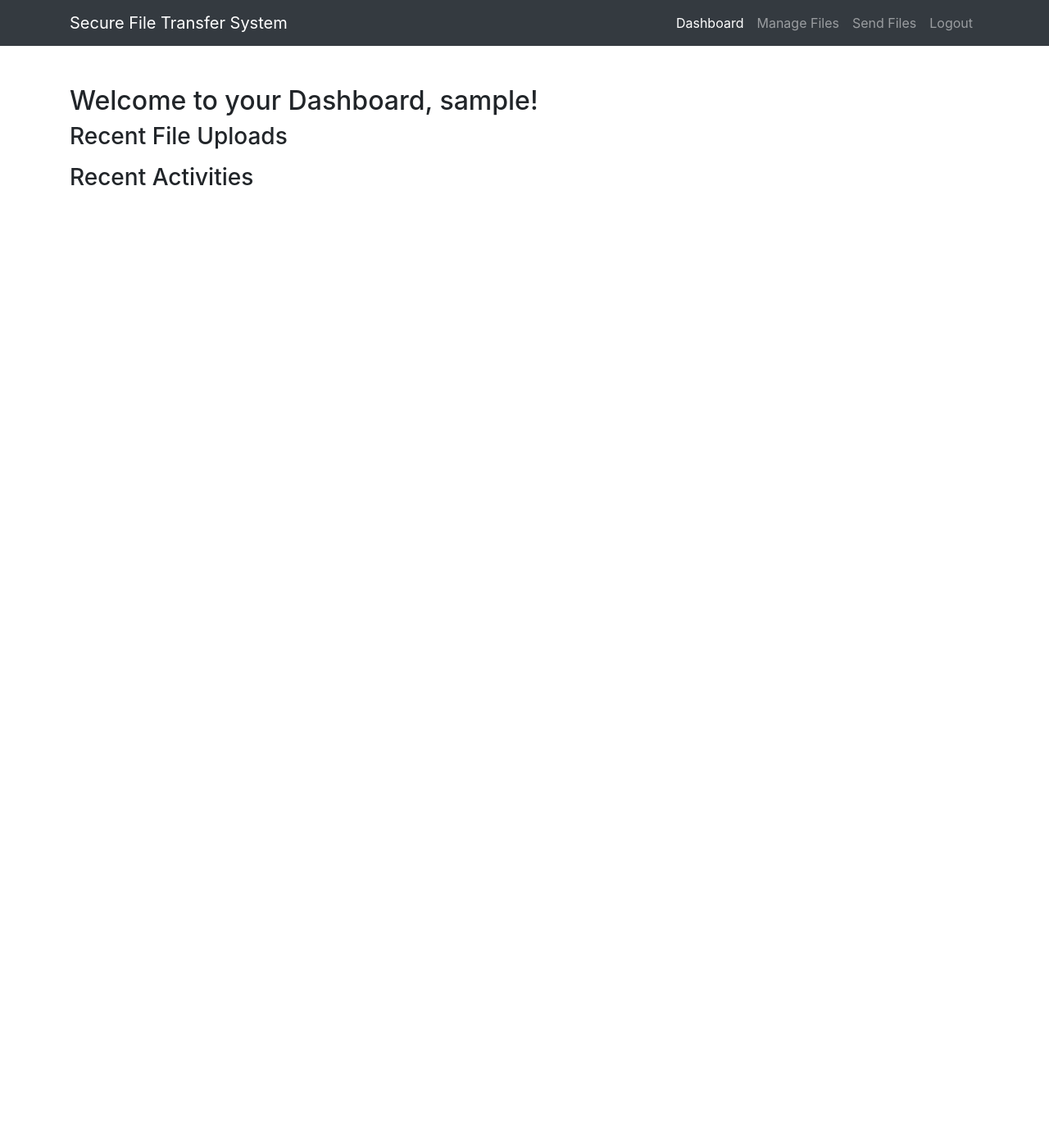
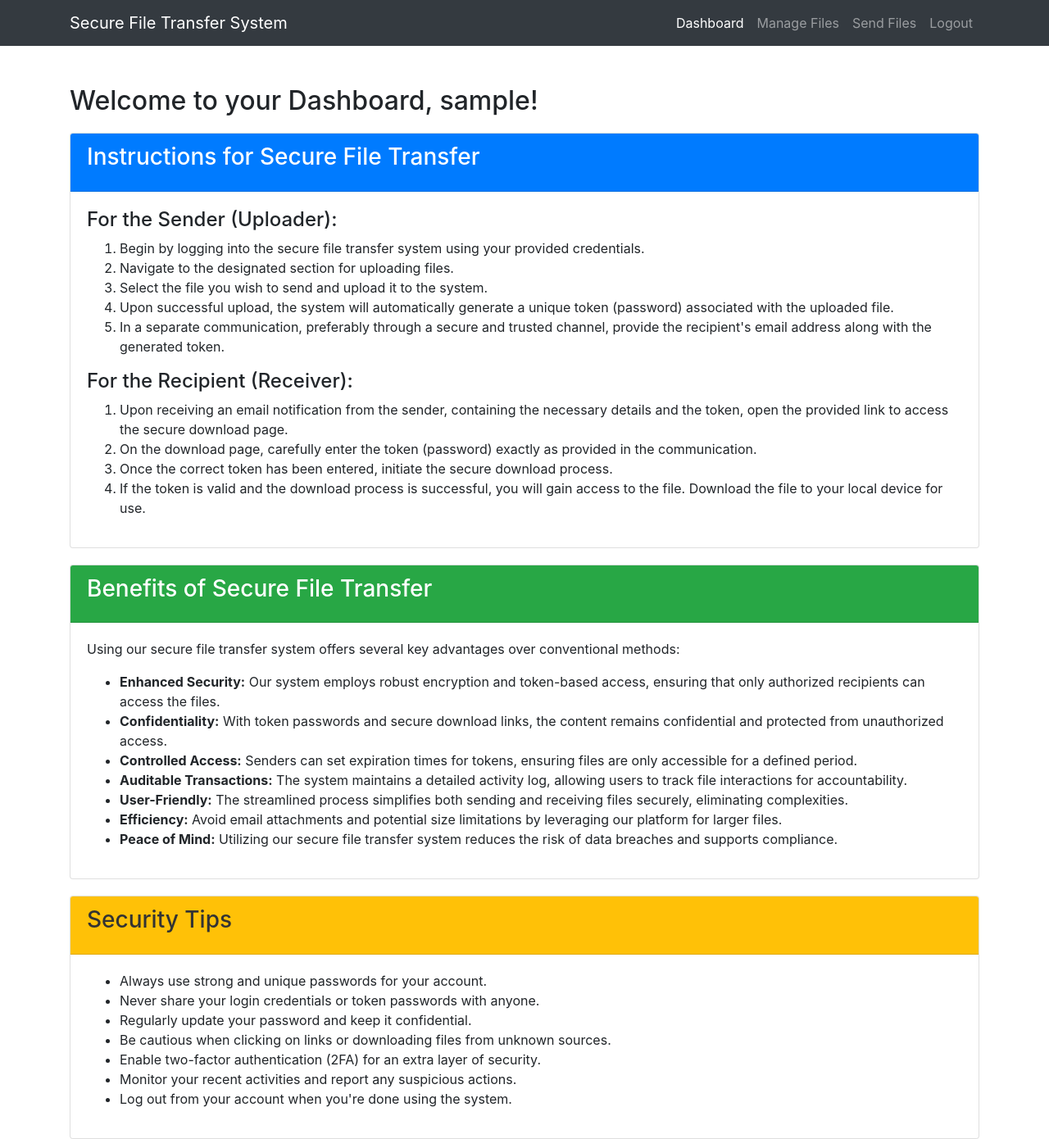
Before and after one commit to ghorpadesaloni/securefiletransfersystem1, a Flask app: page /dashboard in a window 1280 px wide. Shown: the whole page at 82% size. Before the commit the page ends 226 px from the top, so only its background shows below. Run offline with Flask 2, Linux system fonts and the light colour scheme; the visitor is signed in with stand-in values (Sample User, id 1); some libraries are stand-ins or nearby versions.

Commit message:
second process

```diff
--- a/app/app.py
+++ b/app/app.py
@@ -2,13 +2,90 @@ from flask import Flask, render_template, session, redirect, url_for, request
 from flask_session import Session
 from user import register, login, logout
 from werkzeug.utils import secure_filename
+from flask_mail import Mail, Message  # Import the Mail and Message classes
 import os
+import boto3
+from botocore.exceptions import NoCredentialsError
+import datetime
+import psycopg2
+from database import get_db_connection
+import random
+import string
+import datetime
+import hashlib
+from database import get_db_connection
+import uuid
+import secrets
 
+# Function to generate a random token (password)
+def generate_token():
+    token_length = 12
+    characters = string.ascii_letters + string.digits
+    return ''.join(random.choice(characters) for _ in range(token_length))
+
+# Function to store a token associated with a file in the file_tokens table
+def store_token(file_id, token, password):
+    expiration_date = datetime.datetime.now() + datetime.timedelta(days=1)  # Set the expiration time
+#    password_hash = hashlib.sha256(password.encode()).hexdigest()
+
+    with get_db_connection() as conn:
+        cursor = conn.cursor()
+        cursor.execute('''
+            INSERT INTO file_tokens (token, file_id, expiration_date, password_hash)
+            VALUES (%s, %s, %s, %s)
+        ''', (token, file_id, expiration_date, password))
+        conn.commit()
+
+
+# Insert file information into the files table
+def insert_file_info(filename, file_url):
+    file_id = uuid.uuid4()  # Generate a new UUID for the file
+    upload_date = datetime.datetime.now()
+
+    with get_db_connection() as conn:
+        cursor = conn.cursor()
+        cursor.execute('''
+            INSERT INTO files (id, filename, file_url, upload_date)
+            VALUES (%s, %s, %s, %s)
+        ''', (str(file_id), filename, file_url, upload_date))
+        conn.commit()
+
+
+def delete_file_record(filename):
+    with get_db_connection() as conn:
+        cursor = conn.cursor()
+        cursor.execute('DELETE FROM files WHERE filename = %s', (filename,))
+        conn.commit()
+def get_file_id_by_file_url(file_url):
+    with get_db_connection() as conn:
+        cursor = conn.cursor()
+        cursor.execute('SELECT id FROM files WHERE file_url = %s', (file_url,))
+        result = cursor.fetchone()
+        if result:
+            return result[0]  # Return the first column value (file_id)
+        return None  # File not found
 # Create a Flask app instance
 app = Flask(__name__)
 
 # Set a secret key to secure the session
 app.secret_key = 'my_super_secret_key'  # Replace with your actual secret key
+
+# AWS S3 Configuration
+AWS_ACCESS_KEY = 'AKIAQJYJZSKSVMCJ4ZNL'
+AWS_SECRET_KEY = 'ju2fWPMVk/637CJga7VKqYDtg23w1MKvKAsSdbTh'
+AWS_REGION = 'us-east-1'
+BUCKET_NAME = 'secure-file-storage-bucket1'
+
+
+# Configure Flask-Mail
+app.config['MAIL_SERVER'] = 'smtp.gmail.com'  # Replace with your SMTP server
+app.config['MAIL_PORT'] = 587  # Replace with the appropriate port
+app.config['MAIL_USE_TLS'] = True
+app.config['MAIL_USE_SSL'] = False
+app.config['MAIL_USERNAME'] = 'saloni02ghorpade@gmail.com'  # Replace with your email address
+app.config['MAIL_PASSWORD'] = 'zjodmudsfnwrwtmw'  # Replace with your email password or app-specific password
+
+mail = Mail(app)  # Initialize the Flask-Mail extension
 
 # Use Flask-Session to handle the session (note: this is a client-side session, not recommended for production)
 app.config['SESSION_TYPE'] = 'filesystem'
@@ -40,47 +117,214 @@ def dashboard():
     # Render the dashboard template
     return render_template('dashboard.html', username=session['username'])
 
-# Define a route for the combined upload/file-upload page
 @app.route('/manage-files', methods=['GET', 'POST'])
-def upload_file():
+def manage_files():
     # Check if the user is logged in
     if 'username' not in session:
         return redirect(url_for('login'))
 
     if request.method == 'POST':
-        uploaded_file = request.files['file']
-        if uploaded_file.filename != '':
-            # Secure the filename and save the file
-            filename = secure_filename(uploaded_file.filename)
-            file_path = os.path.join('uploads', filename)
-            uploaded_file.save(file_path)
+        # Check if the request is for deleting a file
+        delete_filename = request.form.get('delete_filename')
+        if delete_filename:
+            try:
+                # Delete the file from S3
+                s3 = boto3.client(
+                    's3',
+                    aws_access_key_id=AWS_ACCESS_KEY,
+                    aws_secret_access_key=AWS_SECRET_KEY,
+                    region_name=AWS_REGION
+                )
+                bucket_name = BUCKET_NAME
+                s3.delete_object(Bucket=bucket_name, Key=delete_filename)
 
-            # Handle file storage logic here
+                # Delete the record from the database
+                delete_file_record(delete_filename)
+            except NoCredentialsError:
+                return "AWS credentials not available"
 
-            # Redirect to the dashboard or another appropriate page
-            return redirect(url_for('upload'))
+        # Check if the request is for uploading a file
+        uploaded_file = request.files.get('file')
+        if uploaded_file and uploaded_file.filename != '':
+            try:
+                # Upload the file to S3
+                s3 = boto3.client(
+                    's3',
+                    aws_access_key_id=AWS_ACCESS_KEY,
+                    aws_secret_access_key=AWS_SECRET_KEY,
+                    region_name=AWS_REGION
+                )
+                bucket_name = BUCKET_NAME
+                filename = secure_filename(uploaded_file.filename)
+                s3.upload_fileobj(uploaded_file, bucket_name, filename)
 
-    # Retrieve user-specific file information (replace with actual logic)
-    my_files = [
-        {'filename': 'file1.txt', 'filesize': '100 KB', 'upload_date': '2023-08-20', 'file_link': '#'},
-        {'filename': 'file2.pdf', 'filesize': '1.2 MB', 'upload_date': '2023-08-21', 'file_link': '#'},
-        # Add more file entries as needed
-    ]
+                # Get the S3 file URL
+                file_url = s3.generate_presigned_url(
+                    'get_object',
+                    Params={'Bucket': bucket_name, 'Key': filename},
+                    ExpiresIn=3600  # Set the expiration time in seconds (e.g., 1 hour)
+                )
 
-    # Render the combined upload/file-upload template and pass the file information
+                # Insert file information into the files table
+                insert_file_info(filename, file_url)
+                token = generate_token()
+                file_id=get_file_id_by_file_url(file_url)
+                password_length = 12  # You can adjust the length of the password
+                password = secrets.token_urlsafe(password_length)
+                store_token(file_id, token, password)
+
+                # Redirect to the manage-files page
+                return redirect(url_for('manage_files'))
+            except NoCredentialsError:
+                return "AWS credentials not available"
+
+    # Retrieve user-specific file information from S3 and render the template
+    s3 = boto3.client(
+        's3',
+        aws_access_key_id=AWS_ACCESS_KEY,
+        aws_secret_access_key=AWS_SECRET_KEY,
+        region_name=AWS_REGION
+    )
+    bucket_name = BUCKET_NAME
+    my_files = []
+    response = s3.list_objects(Bucket=bucket_name)
+    if 'Contents' in response:
+        for file_info in response['Contents']:
+            file_name = file_info['Key']
+            file_size = file_info['Size']
+            upload_date = file_info['LastModified'].strftime('%Y-%m-%d %H:%M:%S')
+
+            # Generate a pre-signed URL for downloading the file
+            file_link = s3.generate_presigned_url(
+                'get_object',
+                Params={'Bucket': bucket_name, 'Key': file_name},
+                ExpiresIn=3600  # Set the expiration time in seconds (e.g., 1 hour)
+            )
+
+            my_files.append({'filename': file_name, 'filesize': file_size, 'upload_date': upload_date, 'file_link': file_link})
+
+    # Render the manage-files template and pass the file information
     return render_template('manage-files.html', username=session['username'], my_files=my_files)
 
-# Define a route for the send files page
-@app.route('/send-files')
+
+
+@app.route('/send-files', methods=['GET', 'POST'])
 def send_files():
     # Check if the user is logged in
     if 'username' not in session:
         return redirect(url_for('login'))
 
-    # Render the send-files template
-    return render_template('send_files.html', username=session['username'])
+    if request.method == 'POST':
+        recipient = request.form['recipient']
+        subject = request.form['subject']
+        message = request.form['message']
+        attachment_filename = request.form['attachment']
 
-# ... Implement email sending logic here ...
+        # Create an email message
+        msg = Message(subject=subject, sender='your_email@gmail.com', recipients=[recipient])
+        msg.body = message
+
+        if attachment_filename:
+            # Retrieve the associated token and password from the database
+            with get_db_connection() as conn:
+                cursor = conn.cursor()
+                cursor.execute('''
+                    SELECT token, password_hash FROM file_tokens
+                    WHERE file_id = (SELECT id FROM files WHERE filename = %s)
+                ''', (attachment_filename,))
+                result = cursor.fetchone()
+                if result:
+                    token, password_hash = result
+
+                    # Generate a pre-signed URL for the selected file in S3
+                    s3 = boto3.client(
+                        's3',
+                        aws_access_key_id=AWS_ACCESS_KEY,
+                        aws_secret_access_key=AWS_SECRET_KEY,
+                        region_name=AWS_REGION
+                    )
+                    bucket_name = BUCKET_NAME
+
+                    attachment_url = s3.generate_presigned_url(
+                        'get_object',
+                        Params={'Bucket': bucket_name, 'Key': attachment_filename},
+                        ExpiresIn=3600  # Set the expiration time in seconds (e.g., 1 hour)
+                    )
+
+                    # Attach the file link, token, and password to the email
+                    protected_url = f"http://localhost:5000/download?token={token}"
+                    #msg.body += f'\n\nAttachment: {attachment_url}'
+                    msg.body += f'\nURL for Download: {protected_url}'
+                    msg.body += f'\nPassword: {password_hash}'
+
+        try:
+            # Send the email
+            mail.send(msg)
+            return render_template('send_files.html', username=session['username'], message_sent=True)
+        except Exception as e:
+            return render_template('send_files.html', username=session['username'], message_sent=False, error_message=str(e))
+
+    # Retrieve user-specific file information from S3
+    s3 = boto3.client(
+        's3',
+        aws_access_key_id=AWS_ACCESS_KEY,
+        aws_secret_access_key=AWS_SECRET_KEY,
+        region_name=AWS_REGION
+    )
+    bucket_name = BUCKET_NAME
+    my_files = []
+    response = s3.list_objects(Bucket=bucket_name)
+    if 'Contents' in response:
+        for file_info in response['Contents']:
+            file_name = file_info['Key']
+            my_files.append({'filename': file_name})
+
+    return render_template('send_files.html', username=session['username'], my_files=my_files)
+
+
+@app.route('/download', methods=['GET', 'POST'])
+def download_page():
+    if request.method == 'GET':
+        token = request.args.get('token')
+        session['stored_token'] = token
+
+    if request.method == 'POST':
+        stored_token = session.get('stored_token')
+        entered_password = request.form.get('password')
+        try:
+            with get_db_connection() as conn:
+                cursor = conn.cursor()
+                cursor.execute('''
+                    SELECT file_id, password_hash FROM file_tokens WHERE token = %s
+                ''', (stored_token,))
+
+                result = cursor.fetchone()
+                if result:
+                    password = result[1]
+                    file_id = result[0]
+                    if entered_password == password:
+                        # Retrieve the file URL based on the file_id
+                        cursor.execute('''
+                            SELECT file_url FROM files WHERE id = %s
+                        ''', (file_id,))
+
+                        file_result = cursor.fetchone()
+                        if file_result:
+                            presigned_url = file_result[0]
+                            return redirect(presigned_url)
+                        else:
+                            return "File not found."
+                    else:
+                        return "Invalid password."
+                else:
+                    return "Invalid token."
+        except psycopg2.Error as e:
+            print("Error:", e)
+
+    protected_url = f"http://localhost:5000/download?token={token}"
+    return render_template('download.html', protected_url=protected_url)
+
+
 
 if __name__ == '__main__':
     app.run(debug=True)
--- a/app/requirements.txt
+++ b/app/requirements.txt
@@ -1,7 +1,9 @@
 Flask==2.2.5
 Flask-Session==0.5.0
-psycopg2-binary
+Flask-Mail==0.9.1
+psycopg2==2.8.6
 bcrypt==4.0.1
 pyotp==2.9.0
 pyqrcode==1.2.1
 pypng==0.20220715.0
+boto3==1.28.27
--- a/app/templates/dashboard.html
+++ b/app/templates/dashboard.html
@@ -4,9 +4,33 @@
     <title>Dashboard - Secure File Transfer System</title>
     <!-- Add Bootstrap CSS -->
     <link rel="stylesheet" href="https://stackpath.bootstrapcdn.com/bootstrap/4.5.2/css/bootstrap.min.css">
+    <style>
+        /* Additional Custom Styling */
+        .card {
+            margin-top: 20px;
+        }
+        /* First card header blue */
+        .card-header-blue {
+            background-color: #007bff; /* Blue background */
+            color: white;
+        }
+
+        /* Second card header green */
+        .card-header-green {
+            background-color: #28a745; /* Green background */
+            color: white;
+        }
+
+        /* Third card header yellow */
+        .card-header-yellow {
+            background-color: #ffc107; /* Yellow background */
+            color: #333;
+        }
+
+    </style>
 </head>
 <body>
-    <nav class="navbar navbar-expand-lg navbar-dark bg-dark"> <!-- Use navbar-dark and bg-dark for a dark navigation bar -->
+    <nav class="navbar navbar-expand-lg navbar-dark bg-dark">
         <div class="container">
             <a class="navbar-brand" href="/">Secure File Transfer System</a>
             <button class="navbar-toggler" type="button" data-toggle="collapse" data-target="#navbarNav" aria-controls="navbarNav" aria-expanded="false" aria-label="Toggle navigation">
@@ -34,17 +58,64 @@
     <div class="container mt-5">
         <h2>Welcome to your Dashboard, {{ username }}!</h2>
 
-        <h3>Recent File Uploads</h3>
-        <ul>
-            {% for upload in recent_uploads %}
-                <li>File: <a href="{{ upload.file_link }}">{{ upload.filename }}</a> - Size: {{ upload.filesize }} - Uploaded on: {{ upload.upload_date }}</li>
-            {% endfor %}
-        </ul>
+        <div class="card">
+            <div class="card-header card-header-blue">
+                <h3 class="card-title">Instructions for Secure File Transfer</h3>
+            </div>
+            <div class="card-body">
+                <h4>For the Sender (Uploader):</h4>
+                <ol>
+                    <li>Begin by logging into the secure file transfer system using your provided credentials.</li>
+                    <li>Navigate to the designated section for uploading files.</li>
+                    <li>Select the file you wish to send and upload it to the system.</li>
+                    <li>Upon successful upload, the system will automatically generate a unique token (password) associated with the uploaded file.</li>
+                    <li>In a separate communication, preferably through a secure and trusted channel, provide the recipient's email address along with the generated token.</li>
+                </ol>
 
-        <h3>Recent Activities</h3>
-        <ul>
-            <!-- Add items for other recent activities if needed -->
-        </ul>
+                <h4>For the Recipient (Receiver):</h4>
+                <ol>
+                    <li>Upon receiving an email notification from the sender, containing the necessary details and the token, open the provided link to access the secure download page.</li>
+                    <li>On the download page, carefully enter the token (password) exactly as provided in the communication.</li>
+                    <li>Once the correct token has been entered, initiate the secure download process.</li>
+                    <li>If the token is valid and the download process is successful, you will gain access to the file. Download the file to your local device for use.</li>
+                </ol>
+            </div>
+        </div>
+
+        <div class="card">
+            <div class="card-header card-header-green">
+                <h3 class="card-title">Benefits of Secure File Transfer</h3>
+            </div>
+            <div class="card-body">
+                <p>Using our secure file transfer system offers several key advantages over conventional methods:</p>
+                <ul>
+                    <li><strong>Enhanced Security:</strong> Our system employs robust encryption and token-based access, ensuring that only authorized recipients can access the files.</li>
+                    <li><strong>Confidentiality:</strong> With token passwords and secure download links, the content remains confidential and protected from unauthorized access.</li>
+                    <li><strong>Controlled Access:</strong> Senders can set expiration times for tokens, ensuring files are only accessible for a defined period.</li>
+                    <li><strong>Auditable Transactions:</strong> The system maintains a detailed activity log, allowing users to track file interactions for accountability.</li>
+                    <li><strong>User-Friendly:</strong> The streamlined process simplifies both sending and receiving files securely, eliminating complexities.</li>
+                    <li><strong>Efficiency:</strong> Avoid email attachments and potential size limitations by leveraging our platform for larger files.</li>
+                    <li><strong>Peace of Mind:</strong> Utilizing our secure file transfer system reduces the risk of data breaches and supports compliance.</li>
+                </ul>
+            </div>
+        </div>
+
+		        <div class="card">
+            <div class="card-header card-header-yellow">
+                <h3 class="card-title">Security Tips</h3>
+            </div>
+            <div class="card-body">
+                <ul>
+                    <li>Always use strong and unique passwords for your account.</li>
+                    <li>Never share your login credentials or token passwords with anyone.</li>
+                    <li>Regularly update your password and keep it confidential.</li>
+                    <li>Be cautious when clicking on links or downloading files from unknown sources.</li>
+                    <li>Enable two-factor authentication (2FA) for an extra layer of security.</li>
+                    <li>Monitor your recent activities and report any suspicious actions.</li>
+                    <li>Log out from your account when you're done using the system.</li>
+                </ul>
+            </div>
+        </div>
     </div>
 
     <!-- Add Bootstrap JS (optional, but some Bootstrap features may require it) -->
--- a/app/user.py
+++ b/app/user.py
@@ -159,7 +159,7 @@ def login():
 def logout():
     # Clear the user's session to log them out
     session.clear()
-    return redirect(url_for('login'))
+    return redirect(url_for('default'))
 
 def index():
     return render_template('index.html')
```
Also changed, not shown: app/templates/download.html (added, +34 -0 lines), app/templates/manage-files.html (+7 -4 lines), app/templates/send_files.html (+12 -2 lines), postgres/init.sql (+17 -0 lines), README.md, app/database.py (line endings or trailing spaces), 4 other files.
